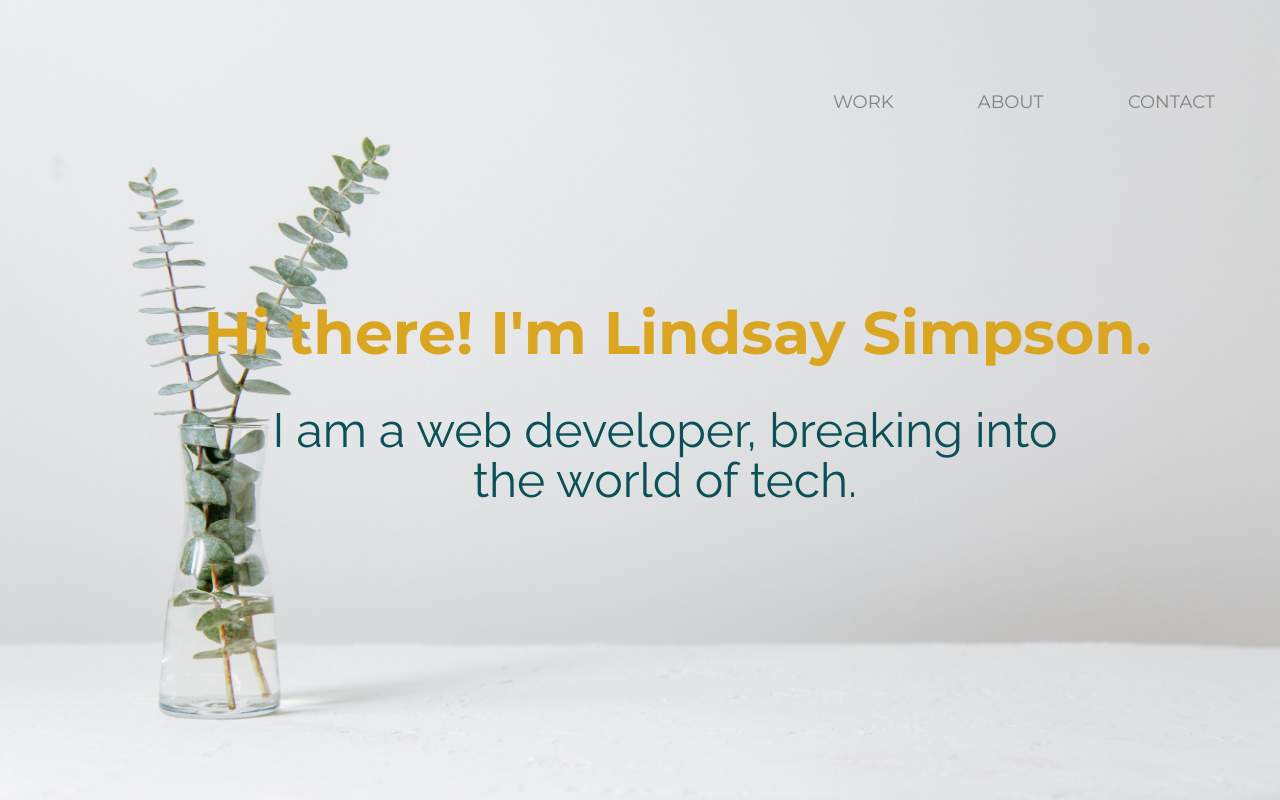
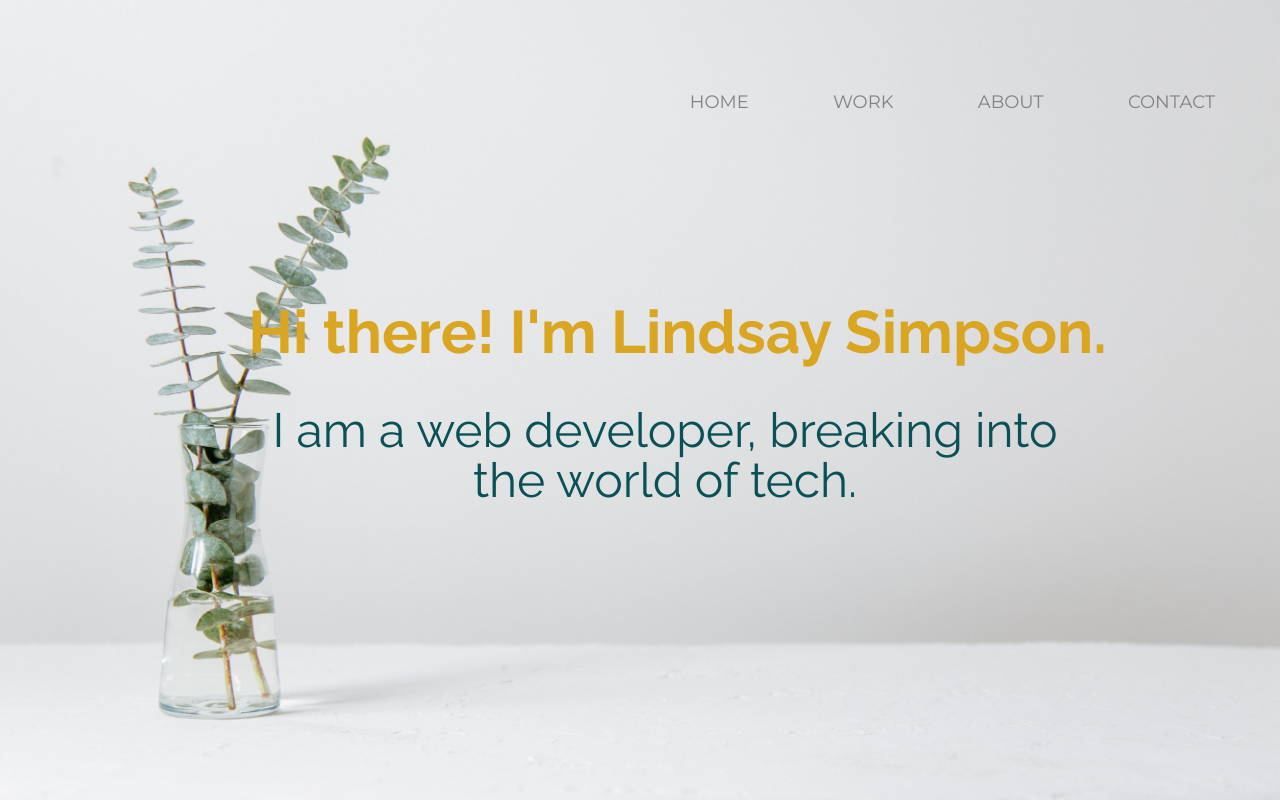
Before and after one commit to lrsimpson/my-portfolio, a plain HTML site: page index.html in a window 1280 px wide. Shown: the top 800 px of the page. Drawn offline with Linux system fonts and the light colour scheme.

Commit message:
fixed grammar and spelling errors

```diff
--- a/css/main.css
+++ b/css/main.css
@@ -42,7 +42,7 @@ nav ul li a {
 
 #header h1 {
   padding-top: 300px;
-  font-family: 'Raleway'sans-serif;
+  font-family: 'Raleway', sans-serif;
   font-size: 60px;
   line-height: 65px;
   color: #daa520;
--- a/index.html
+++ b/index.html
@@ -10,9 +10,10 @@
     </head>
     <body>
     <section id="header">
-      <div class="full-width">
+      <div class="full-width" "home">
           <nav>
             <ul>
+              <li><a href="home">Home</a></li>
               <li><a href="#portfolio">Work</a></li>
               <li><a href="#about">About</a></li>
               <li><a href="#contact">Contact</a></li>
@@ -110,7 +111,7 @@
             <strong>Meet me</strong><br>
             <br>
             Local to Louisville, KY.<br>
-            Open to video chats to!
+            Open to video chats too!
           </p>
         </div>
       </div>
```
